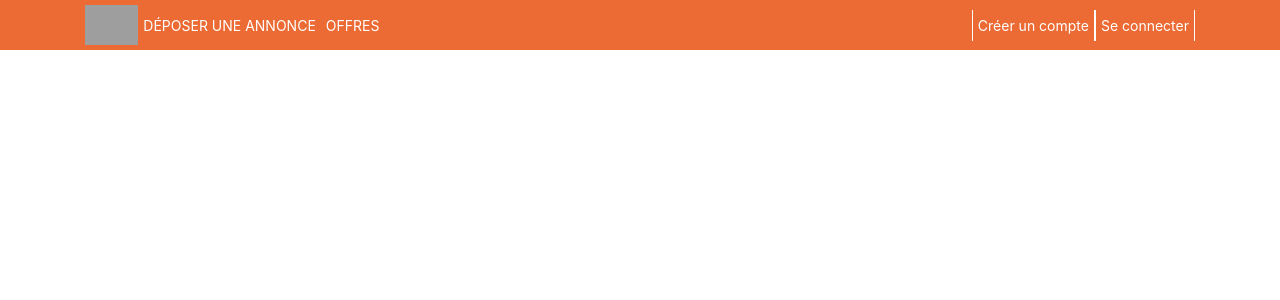
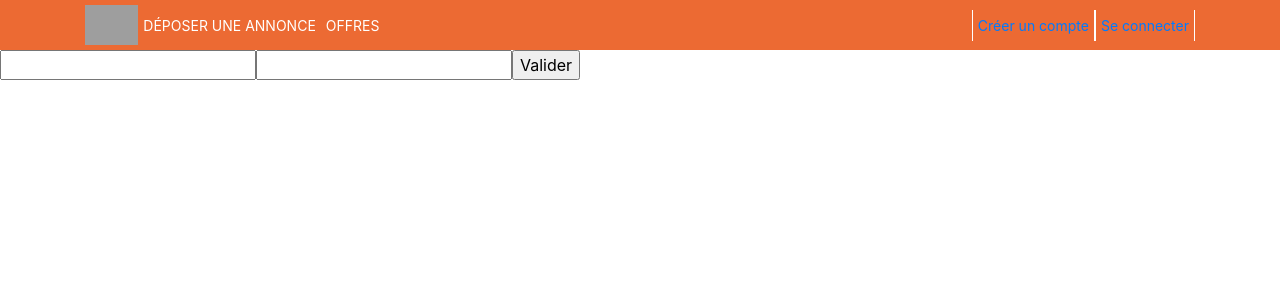
Before and after one commit to Kevinnko/leboncoin, a React (Create React App) app: page /log_in in a window 1280 px wide. Shown: the top 300 px of the page. Built offline with nearby package versions, Linux system fonts and the light colour scheme; grey boxes are pictures that could not be loaded.

Commit message:
added sign up and log in routes, and started publish route

```diff
--- a/package.json
+++ b/package.json
@@ -4,10 +4,13 @@
   "private": true,
   "dependencies": {
     "axios": "^0.18.0",
+    "js-cookie": "^2.2.0",
     "react": "^16.8.2",
     "react-dom": "^16.8.2",
+    "react-file-reader": "^1.1.4",
     "react-router-dom": "^4.3.1",
-    "react-scripts": "2.1.5"
+    "react-scripts": "2.1.5",
+    "uid2": "0.0.3"
   },
   "scripts": {
     "start": "react-scripts start",
--- a/src/App.js
+++ b/src/App.js
@@ -1,16 +1,85 @@
 import React, { Component } from "react";
-import { BrowserRouter, Route, Switch } from "react-router-dom";
+import { BrowserRouter, Route, Switch, Link } from "react-router-dom";
 import "./App.css";
 import Header from "./components/Header";
 import Home from "./containers/Home";
 import Offer from "./containers/Offer";
+import Cookies from "js-cookie";
+import SignUp from "./containers/SignUp";
+import LogIn from "./containers/LogIn";
+import Publish from "./containers/Publish";
 
 class App extends Component {
+  state = {
+    userId: Cookies.get("userId") || null,
+    userEmail: Cookies.get("userEmail") || null,
+    token: Cookies.get("token") || null
+  };
+  setUser = user => {
+    this.setState({
+      userId: user.id,
+      userEmail: user.email,
+      token: user.token
+    });
+    Cookies.set("userId", user.id);
+    Cookies.set("userEmail", user.email);
+    Cookies.set("token", user.token);
+  };
+
+  getUser = () => {
+    return {
+      token: this.state.token,
+      email: this.state.userEmail,
+      id: this.state.userId
+    };
+  };
+
+  renderNav = () => {
+    if (this.state.token) {
+      return (
+        <>
+          <div className="login">
+            <span>{this.state.userEmail}</span>
+          </div>
+          <div className="login">
+            <button
+              onClick={() => {
+                // 1 - supprimer les cookies
+                Cookies.remove("userId");
+                Cookies.remove("userEmail");
+                Cookies.remove("token");
+                // 2 - remettre les state à null
+                this.setState({
+                  userId: null,
+                  userEmail: null,
+                  token: null
+                });
+              }}
+            >
+              Se déconnecter
+            </button>
+          </div>
+        </>
+      );
+    } else {
+      return (
+        <>
+          <div className="login">
+            <Link to={"/sign_up"}>Créer un compte</Link>
+          </div>
+          <div className="login">
+            <Link to={"/log_in"}>Se connecter</Link>
+          </div>
+        </>
+      );
+    }
+  };
+
   render() {
     return (
       <BrowserRouter>
         <>
-          <Header />
+          <Header renderNav={this.renderNav} />
           <Switch>
             <Route
               path="/"
@@ -21,6 +90,19 @@ class App extends Component {
               path="/offer/:offerId"
               render={props => <Offer {...props} />}
             />
+            <Route
+              path="/sign_up"
+              render={props => <SignUp setUser={this.setUser} {...props} />}
+            />
+            <Route
+              path="/log_in"
+              render={props => <LogIn setUser={this.setUser} {...props} />}
+            />
+            <Route
+              path="/publish"
+              getUser={this.getUser}
+              render={props => <Publish {...props} />}
+            />
           </Switch>
         </>
       </BrowserRouter>
--- a/src/components/Header.js
+++ b/src/components/Header.js
@@ -16,10 +16,7 @@ class Header extends React.Component {
               <div className="menu">Offres</div>
             </div>
 
-            <div className="header-right">
-              <div className="login">Créer un compte</div>
-              <div className="login">Se connecter</div>
-            </div>
+            <div className="header-right">{this.props.renderNav()}</div>
           </div>
         </div>
       </>
--- /dev/null
+++ b/src/containers/LogIn.js
@@ -0,0 +1,54 @@
+import React from "react";
+import axios from "axios";
+
+class LogIn extends React.Component {
+  state = {
+    email: "",
+    password: ""
+  };
+
+  handleSubmit = async event => {
+    event.preventDefault();
+    const response = await axios.post("http://localhost:3100/log_in", {
+      email: this.state.email,
+      password: this.state.password
+    });
+    console.log("response.data.token", response.data.token);
+    if (response.data.token) {
+      this.props.history.push("/");
+      this.props.setUser(response.data); // pour modifier l'état du parent app
+    } else {
+      alert("an error occured");
+    }
+  };
+
+  handleChange = event => {
+    this.setState({
+      [event.target.name]: event.target.value
+    });
+  };
+
+  render() {
+    return (
+      <div>
+        <form onSubmit={this.handleSubmit}>
+          <input
+            type="text"
+            name="email"
+            value={this.state.email}
+            onChange={this.handleChange}
+          />
+          <input
+            type="text"
+            name="password"
+            value={this.state.password}
+            onChange={this.handleChange}
+          />
+          <input type="submit" value="Valider" />
+        </form>
+      </div>
+    );
+  }
+}
+
+export default LogIn;
--- /dev/null
+++ b/src/containers/Publish.js
@@ -0,0 +1,52 @@
+import React from "react";
+import ReactFileReader from "react-file-reader";
+
+class Publish extends React.Component {
+  state = {
+    files: []
+  };
+
+  handleFiles = files => {
+    console.log(files);
+    const newFiles = [...this.state.files, ...files.base64];
+    this.setState({
+      files: newFiles
+    });
+  };
+
+  render() {
+    const filesArray = [];
+    for (let i = 0; i < this.state.files.length; i++) {
+      filesArray.push(
+        <img
+          key={i}
+          onClick={() => {
+            // En cliquant sur l'image, le fichier sera supprimé
+            const newFiles = [...this.state.files];
+            newFiles.splice(i, 1);
+            this.setState({ files: newFiles });
+          }}
+          src={this.state.files[i]}
+          alt="Annonce"
+        />
+      );
+    }
+
+    return (
+      <div>
+        <ReactFileReader
+          fileTypes={[".png", ".jpg"]}
+          base64={true}
+          multipleFiles={true} // `false si une seule image`
+          handleFiles={this.handleFiles}
+        >
+          <span>Choisir des images</span>
+        </ReactFileReader>
+
+        {filesArray}
+      </div>
+    );
+  }
+}
+
+export default Publish;
--- /dev/null
+++ b/src/containers/SignUp.js
@@ -0,0 +1,54 @@
+import React from "react";
+import axios from "axios";
+
+class SignUp extends React.Component {
+  state = {
+    email: "",
+    password: ""
+  };
+
+  handleSubmit = async event => {
+    event.preventDefault();
+    const response = await axios.post("http://localhost:3100/sign_up", {
+      email: this.state.email,
+      password: this.state.password
+    });
+    console.log("response.data.token", response.data.token);
+    if (response.data.token) {
+      this.props.history.push("/");
+      this.props.setUser(response.data); // pour modifier l'état du parent app
+    } else {
+      alert("an error occured");
+    }
+  };
+
+  handleChange = event => {
+    this.setState({
+      [event.target.name]: event.target.value
+    });
+  };
+
+  render() {
+    return (
+      <div>
+        <form onSubmit={this.handleSubmit}>
+          <input
+            type="text"
+            name="email"
+            value={this.state.email}
+            onChange={this.handleChange}
+          />
+          <input
+            type="text"
+            name="password"
+            value={this.state.password}
+            onChange={this.handleChange}
+          />
+          <input type="submit" value="Valider" />
+        </form>
+      </div>
+    );
+  }
+}
+
+export default SignUp;
```
Also changed, not shown: 1 other file (tests, documents, lock files or other folders).
